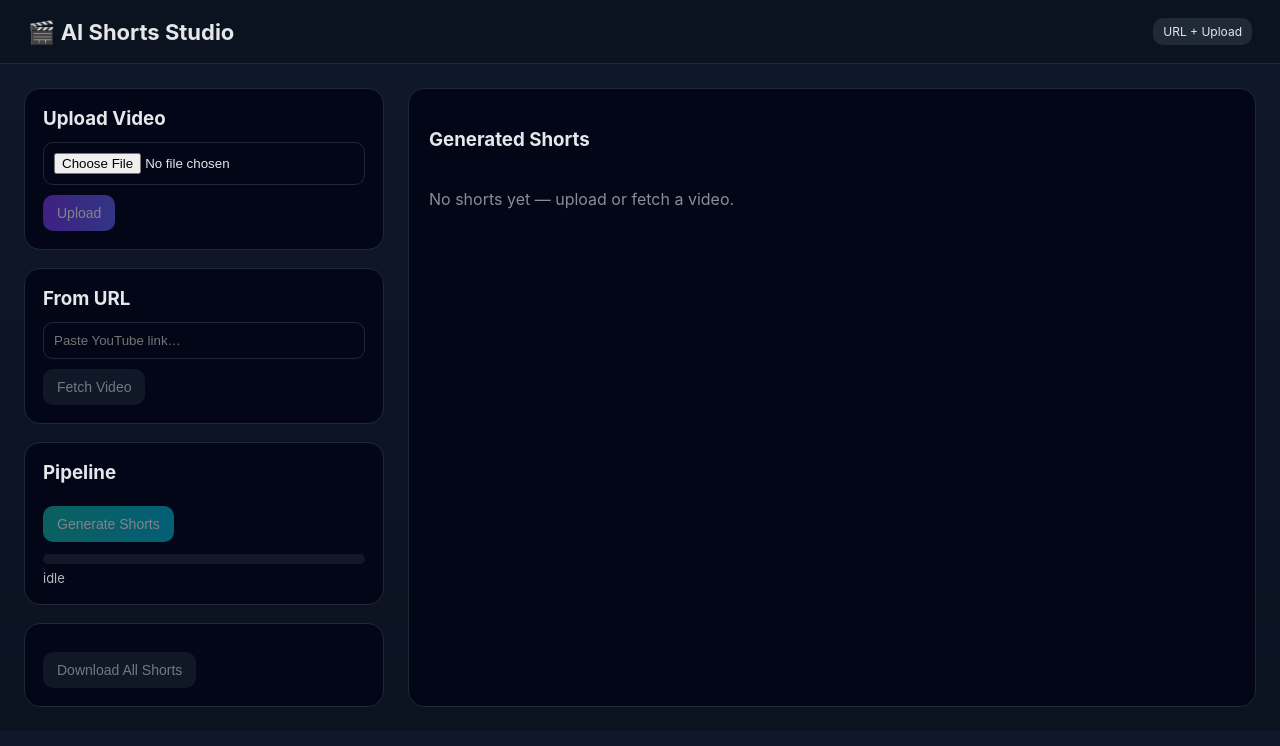
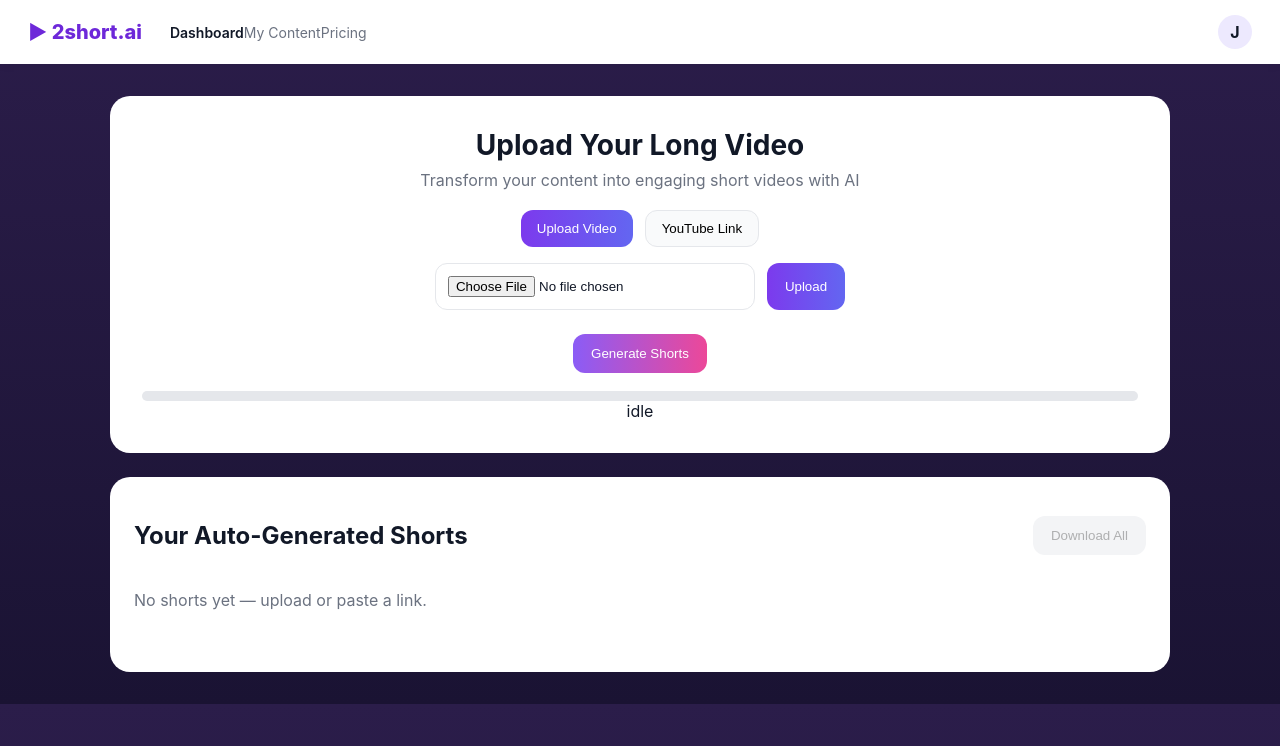
Before and after one commit to Chris21-lkb/ai-shorts-builder, a React app in the folder frontend/: page / in a window 1280 px wide. Shown: the top 746 px of the page. Built offline with nearby package versions, Linux system fonts and the light colour scheme; the HTML template or start-up script is replaced by a standard one.

Commit message:
new commit: adding a youtube url download option

```diff
--- a/frontend/src/App.jsx
+++ b/frontend/src/App.jsx
@@ -17,8 +17,8 @@ export default function App() {
   const [status, setStatus] = useState(null);
   const [clips, setClips] = useState([]);
   const [running, setRunning] = useState(false);
+  const [mode, setMode] = useState("upload"); // upload | url
 
-  // ---------- upload ----------
   async function uploadFile() {
     const form = new FormData();
     form.append("file", file);
@@ -34,7 +34,6 @@ export default function App() {
     setClips([]);
   }
 
-  // ---------- from URL ----------
   async function createFromUrl() {
     const res = await fetch(`${API}/from_url`, {
       method: "POST",
@@ -48,16 +47,11 @@ export default function App() {
     setClips([]);
   }
 
-  // ---------- pipeline ----------
   async function startPipeline() {
     if (!jobId) return;
-
     setRunning(true);
 
-    await fetch(`${API}/${jobId}/run_all_async`, {
-      method: "POST",
-    });
-
+    await fetch(`${API}/${jobId}/run_all_async`, { method: "POST" });
     pollStatus(jobId);
   }
 
@@ -81,127 +75,135 @@ export default function App() {
     setClips(data.clips || []);
   }
 
-  // ---------- downloads ----------
   function downloadClip(name) {
     window.location.href = `${API}/${jobId}/download/${name}`;
   }
-
-  // function downloadAll() {
-  //   clips.forEach((name, i) => {
-  //     setTimeout(() => downloadClip(name), i * 400);
-  //   });
-  // }
 
   function downloadAll() {
     window.location.href = `${API}/${jobId}/download_zip`;
   }
 
-
   const progress = stageToPercent(status);
 
   return (
-    <div className="app-root">
+    <div className="app">
 
-      {/* HEADER */}
-      <header className="topbar">
-        <div className="logo">🎬 AI Shorts Studio</div>
-        <div className="badge">URL + Upload</div>
+      {/* NAVBAR */}
+      <header className="nav">
+        <div className="nav-left">
+          <div className="logo">▶ 2short.ai</div>
+          <nav>
+            <span className="nav-item active">Dashboard</span>
+            <span className="nav-item">My Content</span>
+            <span className="nav-item">Pricing</span>
+          </nav>
+        </div>
+        <div className="nav-right">
+          <div className="avatar">J</div>
+        </div>
       </header>
 
-      <div className="layout">
+      <main className="container">
 
-        {/* LEFT PANEL */}
-        <div className="left-panel">
+        {/* HERO CARD */}
+        <section className="hero-card">
+          <h1>Upload Your Long Video</h1>
+          <p>Transform your content into engaging short videos with AI</p>
 
-          {/* Upload */}
-          <div className="card">
-            <h3>Upload Video</h3>
+          {/* MODE TABS */}
+          <div className="tabs">
+            <button
+              className={mode === "upload" ? "tab active" : "tab"}
+              onClick={() => setMode("upload")}
+            >
+              Upload Video
+            </button>
+            <button
+              className={mode === "url" ? "tab active" : "tab"}
+              onClick={() => setMode("url")}
+            >
+              YouTube Link
+            </button>
+          </div>
 
+          {/* TAB CONTENT */}
+          {mode === "upload" && (
+            <div className="input-row">
               <input
                 type="file"
                 accept="video/*"
                 onChange={(e) => setFile(e.target.files[0])}
               />
-
               <button
                 className="btn primary"
+                disabled={!file}
                 onClick={uploadFile}
-              disabled={!file}
               >
                 Upload
               </button>
             </div>
+          )}
 
-          {/* URL */}
-          <div className="card">
-            <h3>From URL</h3>
-
+          {mode === "url" && (
+            <div className="input-row">
               <input
                 type="text"
-              placeholder="Paste YouTube link…"
+                placeholder="Paste YouTube URL..."
                 value={url}
                 onChange={(e) => setUrl(e.target.value)}
               />
+              <button
+                className="btn primary"
+                disabled={!url}
+                onClick={createFromUrl}
+              >
+                Fetch
+              </button>
+            </div>
+          )}
 
           <button
-              className="btn ghost"
-              onClick={createFromUrl}
-              disabled={!url}
-            >
-              Fetch Video
-            </button>
-          </div>
-
-          {/* Pipeline */}
-          <div className="card">
-            <h3>Pipeline</h3>
-
-            <button
-              className="btn accent"
+            className="btn generate"
+            disabled={!jobId || running}
             onClick={startPipeline}
-              disabled={!jobId || running}
           >
             Generate Shorts
           </button>
 
+          {/* PROGRESS */}
+          <div className="progress-wrap">
             <div className="progress">
               <div
                 className="progress-bar"
                 style={{ width: `${progress}%` }}
               />
             </div>
+            <span>{running ? `${progress}%` : status?.state || "idle"}</span>
+          </div>
+        </section>
 
-            <div className="progress-text">
-              {running ? `${progress}%` : status?.state || "idle"}
-            </div>
-          </div>
-
-          {/* Download all */}
-          <div className="card">
+        {/* RESULTS */}
+        <section className="results-card">
+          <div className="results-header">
+            <h2>Your Auto-Generated Shorts</h2>
             <button
               className="btn ghost"
               disabled={!clips.length}
               onClick={downloadAll}
             >
-              Download All Shorts
+              Download All
             </button>
           </div>
 
-        </div>
-
-        {/* RIGHT PANEL */}
-        <div className="right-panel">
-          <h3>Generated Shorts</h3>
-
           {clips.length === 0 && (
             <div className="empty">
-              No shorts yet — upload or fetch a video.
+              No shorts yet — upload or paste a link.
             </div>
           )}
 
-          <div className="clips-grid">
+          <div className="grid">
             {clips.map((name) => (
-              <div key={name} className="clip-card">
+              <div key={name} className="clip">
                 <video
                   src={`${API}/${jobId}/clips/${name}`}
                   controls
@@ -215,9 +217,9 @@ export default function App() {
               </div>
             ))}
           </div>
-        </div>
+        </section>
 
-      </div>
+      </main>
     </div>
   );
 }
--- a/frontend/src/index.css
+++ b/frontend/src/index.css
@@ -1,171 +1,198 @@
-* {
-  box-sizing: border-box;
-}
+* { box-sizing: border-box; }
 
 body {
   margin: 0;
-  font-family: Inter, system-ui, Arial, sans-serif;
-  background: linear-gradient(180deg, #0f172a, #0b1220);
-  color: #e5e7eb;
+  font-family: Inter, system-ui, sans-serif;
+  background: linear-gradient(180deg,#2b1d4a,#1a1333);
+  color: #111827;
 }
 
-/* ---------- top bar ---------- */
+/* NAV */
 
-.topbar {
+.nav {
   height: 64px;
+  background: white;
+  display: flex;
+  justify-content: space-between;
+  align-items: center;
   padding: 0 28px;
-  display: flex;
-  align-items: center;
-  justify-content: space-between;
-  background: #0b1220;
-  border-bottom: 1px solid #1f2937;
+  box-shadow: 0 2px 8px rgba(0,0,0,0.05);
 }
 
 .logo {
-  font-size: 22px;
-  font-weight: 700;
+  font-weight: 800;
+  font-size: 20px;
+  color: #6d28d9;
 }
 
-.badge {
-  font-size: 12px;
-  background: #1f2937;
-  padding: 6px 10px;
-  border-radius: 10px;
+.nav-left { display:flex; gap:28px; align-items:center; }
+
+.nav-item {
+  color:#6b7280;
+  font-size:14px;
 }
 
-/* ---------- layout ---------- */
-
-.layout {
-  display: grid;
-  grid-template-columns: 360px 1fr;
-  gap: 24px;
-  padding: 24px;
+.nav-item.active {
+  color:#111827;
+  font-weight:600;
 }
 
-.left-panel {
-  display: flex;
-  flex-direction: column;
-  gap: 18px;
+.avatar {
+  width:34px;
+  height:34px;
+  border-radius:50%;
+  background:#ede9fe;
+  display:flex;
+  align-items:center;
+  justify-content:center;
+  font-weight:700;
 }
 
-.right-panel {
-  background: #020617;
-  border-radius: 16px;
-  padding: 20px;
-  border: 1px solid #1f2937;
+/* LAYOUT */
+
+.container {
+  max-width: 1100px;
+  margin: 32px auto;
+  padding: 0 20px;
+  display:flex;
+  flex-direction:column;
+  gap:24px;
 }
 
-/* ---------- cards ---------- */
+/* HERO */
 
-.card {
-  background: #020617;
-  border-radius: 16px;
-  padding: 18px;
-  border: 1px solid #1f2937;
+.hero-card {
+  background:white;
+  border-radius:20px;
+  padding:32px;
+  text-align:center;
 }
 
-.card h3 {
-  margin-top: 0;
-  margin-bottom: 12px;
+.hero-card h1 {
+  margin:0;
+  font-size:28px;
 }
 
-/* ---------- inputs ---------- */
-
-input[type="text"],
-input[type="file"] {
-  width: 100%;
-  padding: 10px;
-  border-radius: 10px;
-  border: 1px solid #1f2937;
-  background: #020617;
-  color: #e5e7eb;
+.hero-card p {
+  margin:8px 0 20px;
+  color:#6b7280;
 }
 
-/* ---------- buttons ---------- */
+/* TABS */
+
+.tabs {
+  display:flex;
+  justify-content:center;
+  gap:12px;
+  margin-bottom:16px;
+}
+
+.tab {
+  padding:10px 16px;
+  border-radius:12px;
+  border:1px solid #e5e7eb;
+  background:#f9fafb;
+  cursor:pointer;
+}
+
+.tab.active {
+  background:linear-gradient(90deg,#7c3aed,#6366f1);
+  color:white;
+  border:none;
+}
+
+/* INPUT ROW */
+
+.input-row {
+  display:flex;
+  gap:12px;
+  justify-content:center;
+  margin-bottom:16px;
+}
+
+input {
+  padding:12px;
+  border-radius:12px;
+  border:1px solid #e5e7eb;
+  min-width:320px;
+}
+
+/* BUTTONS */
 
 .btn {
-  border: none;
-  border-radius: 10px;
-  padding: 10px 14px;
-  font-size: 14px;
-  cursor: pointer;
-  margin-top: 10px;
+  border:none;
+  border-radius:12px;
+  padding:12px 18px;
+  cursor:pointer;
 }
 
 .btn.primary {
-  background: linear-gradient(90deg, #7c3aed, #6366f1);
-  color: white;
+  background:linear-gradient(90deg,#7c3aed,#6366f1);
+  color:white;
 }
 
-.btn.accent {
-  background: linear-gradient(90deg, #14b8a6, #06b6d4);
-  color: white;
+.btn.generate {
+  margin-top:8px;
+  background:linear-gradient(90deg,#8b5cf6,#ec4899);
+  color:white;
 }
 
 .btn.ghost {
-  background: #1f2937;
-  color: #e5e7eb;
+  background:#f3f4f6;
 }
 
 .btn.small {
-  font-size: 13px;
-  padding: 6px 10px;
-  margin-top: 8px;
+  padding:8px 12px;
+  font-size:13px;
 }
 
-.btn:disabled {
-  opacity: 0.5;
-  cursor: not-allowed;
+/* PROGRESS */
+
+.progress-wrap {
+  margin-top:18px;
 }
 
-/* ---------- progress ---------- */
-
 .progress {
-  height: 10px;
-  background: #111827;
-  border-radius: 999px;
-  margin-top: 12px;
-  overflow: hidden;
+  height:10px;
+  background:#e5e7eb;
+  border-radius:999px;
+  overflow:hidden;
 }
 
 .progress-bar {
-  height: 100%;
-  background: linear-gradient(90deg, #22c55e, #06b6d4);
-  transition: width 0.4s ease;
+  height:100%;
+  background:linear-gradient(90deg,#22c55e,#06b6d4);
+  transition:width .4s;
 }
 
-.progress-text {
-  font-size: 13px;
-  margin-top: 6px;
-  opacity: 0.8;
+/* RESULTS */
+
+.results-card {
+  background:white;
+  border-radius:20px;
+  padding:24px;
 }
 
-/* ---------- clips grid ---------- */
-
-.clips-grid {
-  display: grid;
-  grid-template-columns: repeat(auto-fill, minmax(220px, 1fr));
-  gap: 18px;
-  margin-top: 12px;
+.results-header {
+  display:flex;
+  justify-content:space-between;
+  align-items:center;
 }
 
-.clip-card {
-  background: #020617;
-  border: 1px solid #1f2937;
-  border-radius: 14px;
-  padding: 10px;
-  text-align: center;
+.grid {
+  display:grid;
+  grid-template-columns:repeat(auto-fill,minmax(240px,1fr));
+  gap:18px;
+  margin-top:18px;
 }
 
-.clip-card video {
-  width: 100%;
-  border-radius: 12px;
-  background: black;
+.clip video {
+  width:100%;
+  border-radius:14px;
+  background:black;
 }
 
-/* ---------- misc ---------- */
-
 .empty {
-  opacity: 0.6;
-  padding: 20px 0;
+  color:#6b7280;
+  padding:20px 0;
 }
```
Lines whose indentation alone changed are shown as unchanged.
